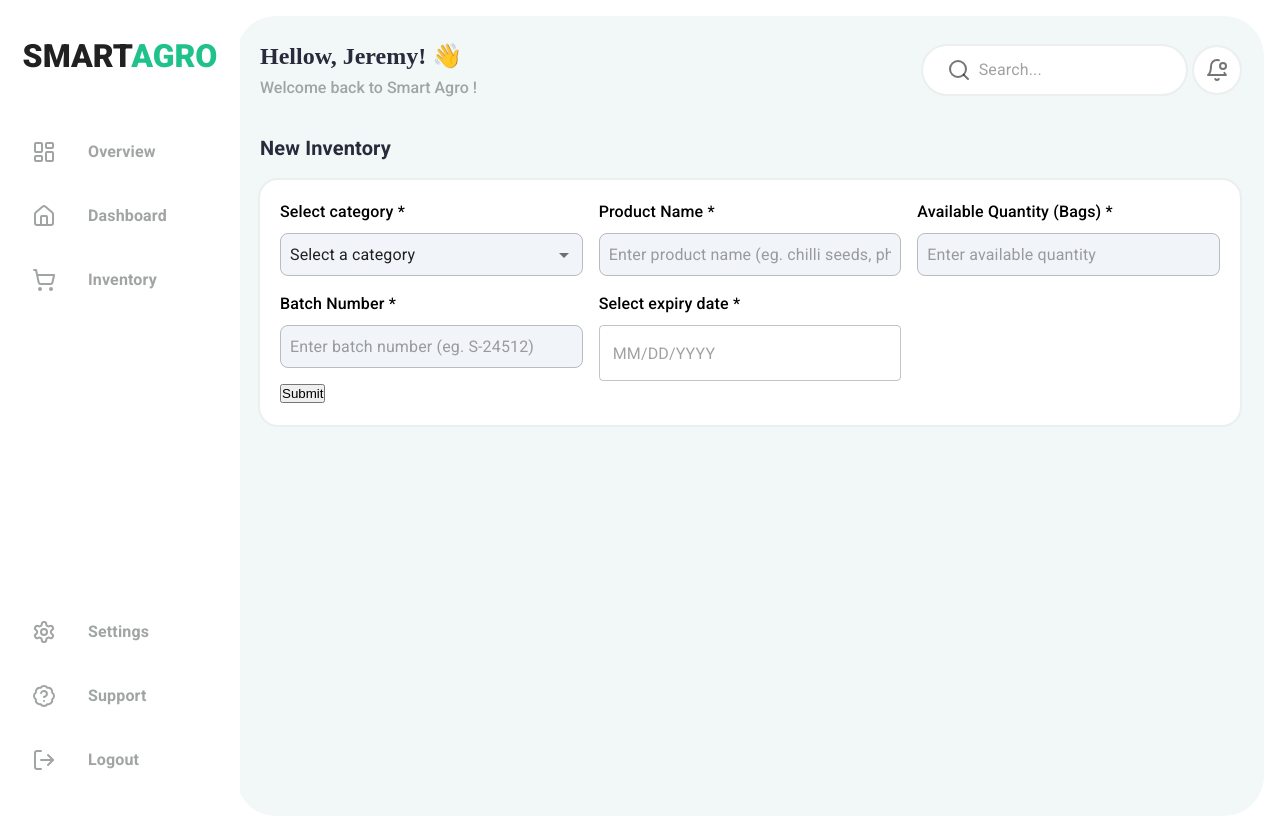
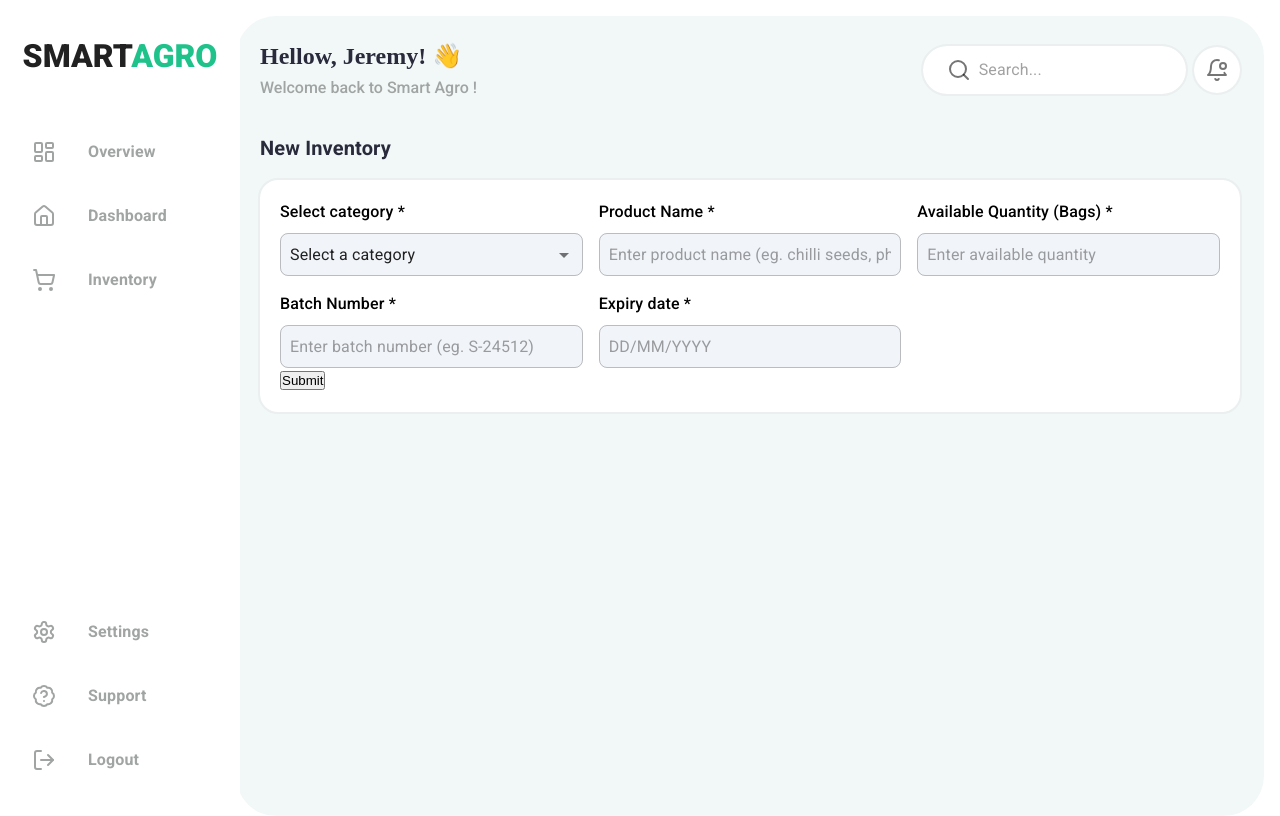
Before and after one commit to SambhajiShinde1234/saas-web-application-smart-agro, a React (Vite) app: page /inventory/new in a window 1280 px wide. Built offline with nearby package versions, Linux system fonts and the light colour scheme.

Commit message:
added reusable date picker component

```diff
--- a/src/components/styled/styled.jsx
+++ b/src/components/styled/styled.jsx
@@ -16,6 +16,7 @@ import {
   Select,
   TextField,
 } from '@mui/material';
+import { DatePicker } from '@mui/x-date-pickers';
 
 // ui
 
@@ -50,6 +51,17 @@ export const StyledSelect = styled(Select)(() => ({
 }));
 
 export const StyledTextField = styled(TextField)(() => ({
+  backgroundColor: '#F1F4F9',
+  borderRadius: '8px',
+  '& .MuiInputBase-input': {
+    padding: '10px',
+  },
+  '& .MuiInputBase-root': {
+    borderRadius: '8px',
+  },
+}));
+
+export const StyledDatePicker = styled(DatePicker)(() => ({
   backgroundColor: '#F1F4F9',
   borderRadius: '8px',
   '& .MuiInputBase-input': {
--- a/src/components/ui/DxDatePicker.jsx
+++ b/src/components/ui/DxDatePicker.jsx
@@ -1,14 +1,14 @@
 /* eslint-disable react/prop-types */
 import { Controller } from 'react-hook-form';
-import { DatePicker } from '@mui/x-date-pickers';
 import { LocalizationProvider } from '@mui/x-date-pickers/LocalizationProvider';
 import { AdapterDayjs } from '@mui/x-date-pickers/AdapterDayjs';
-import { TextField } from '@mui/material';
 import {
   StyledFormControl,
   StyledFormHelperText,
   TextFieldsWrapper,
   StyledLabel,
+  StyledTextField,
+  StyledDatePicker,
 } from '../styled/styled';
 
 const DxDatePicker = ({
@@ -30,11 +30,12 @@ const DxDatePicker = ({
           </StyledLabel>
           <StyledFormControl error={!!errorMessage}>
             <LocalizationProvider dateAdapter={AdapterDayjs}>
-              <DatePicker
+              <StyledDatePicker
                 {...field}
                 {...props}
+                format="DD/MM/YYYY"
                 renderInput={(params) => (
-                  <TextField
+                  <StyledTextField
                     {...params}
                     error={!!errorMessage}
                     helperText={errorMessage}
--- a/src/pages/Inventory/components/NewInventory.jsx
+++ b/src/pages/Inventory/components/NewInventory.jsx
@@ -92,7 +92,7 @@ const NewInventory = () => {
               <DxDatePicker
                 required
                 name="expiryDate"
-                label="Select expiry date"
+                label="Expiry date"
                 control={control}
                 placeholder="Select expiry date"
                 errorMessage={errors.expiryDate?.message}
```
